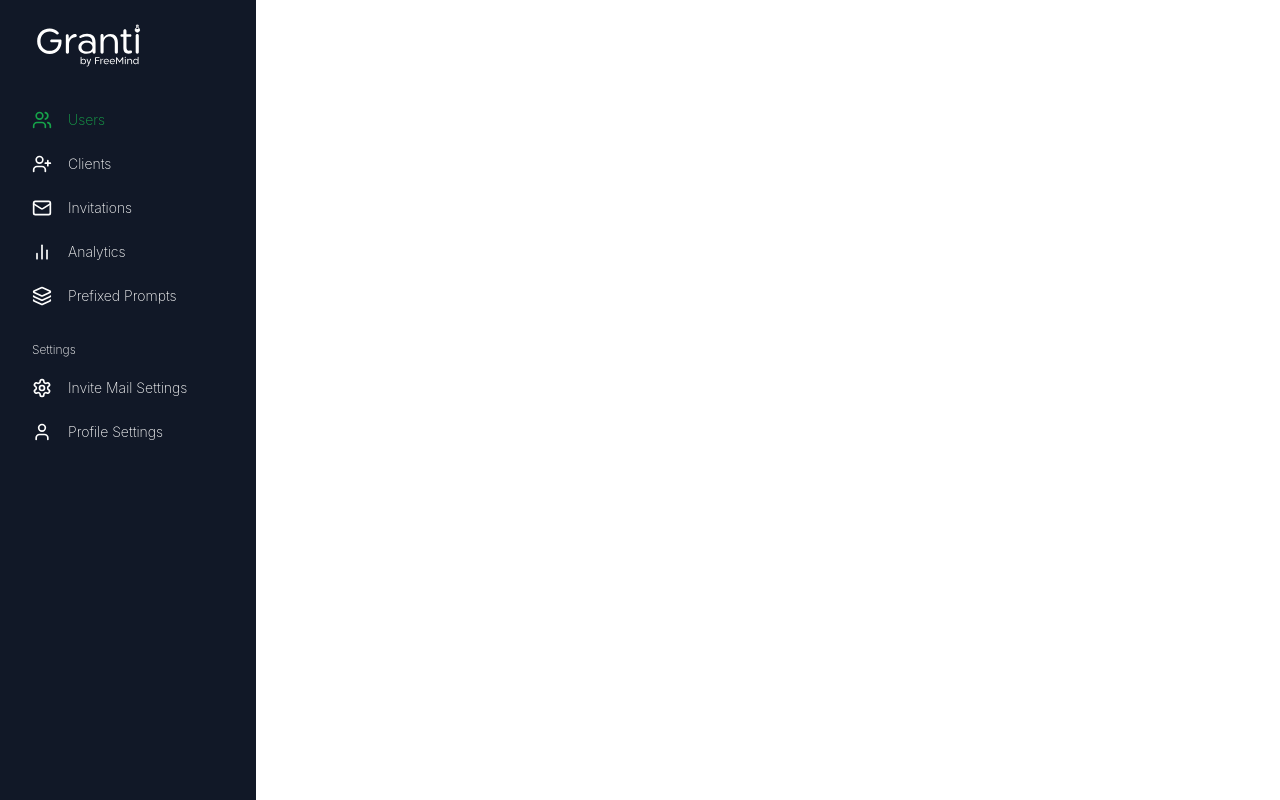
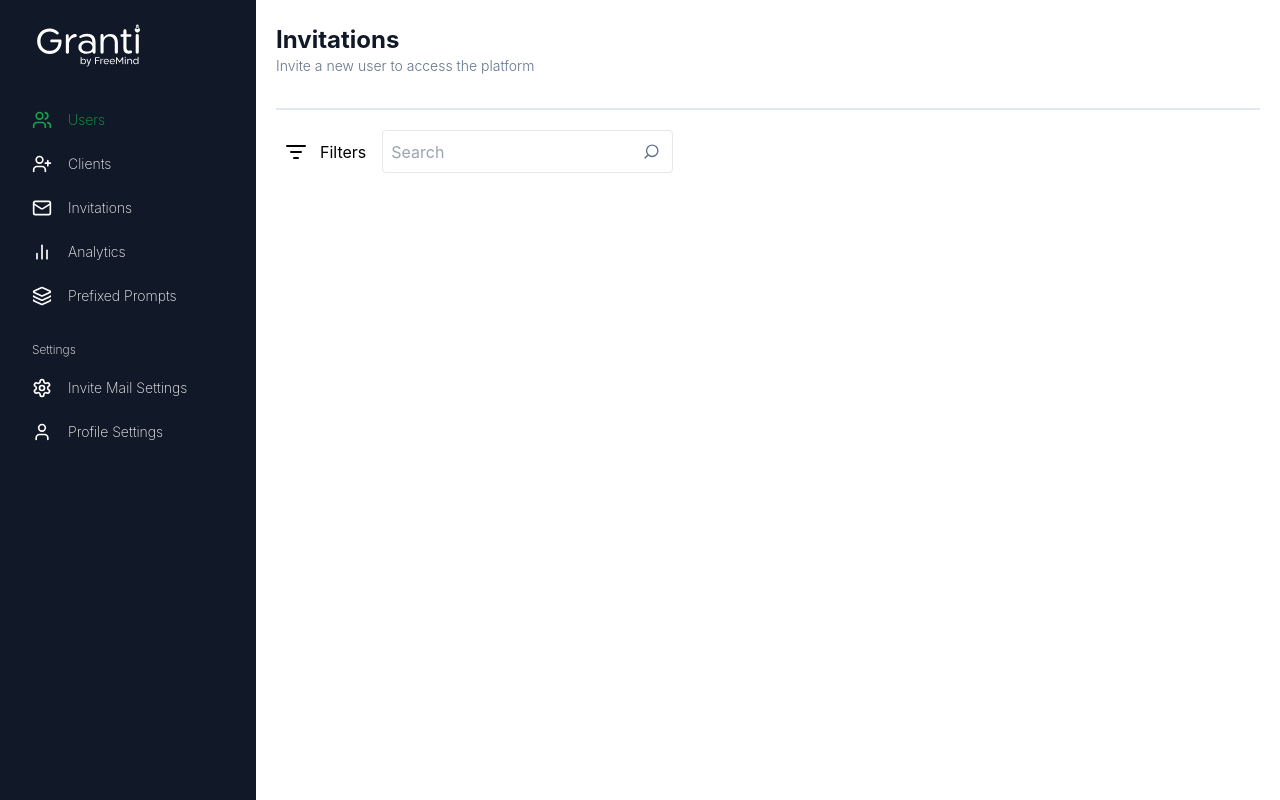
Before and after one commit to littlegod20/Freemind, a React (Vite) app: page /invitations in a window 1280 px wide. Built offline with nearby package versions, Linux system fonts and the light colour scheme.

Commit message:
started work on invitations page

```diff
--- a/src/components/Header.tsx
+++ b/src/components/Header.tsx
@@ -1,20 +1,17 @@
-
-interface HeaderTypes{
-  title:string;
-  description:string;
+interface HeaderTypes {
+  title: string;
+  description: string;
 }
 
-const Header:React.FC<HeaderTypes> = ({title, description}) => {
+const Header: React.FC<HeaderTypes> = ({ title, description }) => {
   return (
     <>
       <header className=" border-slate-200 border-b-2 pb-8  w-full">
-        <h4 className="text-dark-blue">{title}</h4>
-        <p className="font-light text-sm text-slate-500">
-          {description}
-        </p>
+        <h4 className="text-dark-blue">{title.capitalize()}</h4>
+        <p className="font-light text-sm text-slate-500">{description}</p>
       </header>
     </>
   );
-}
+};
 
-export default Header
+export default Header;
--- /dev/null
+++ b/src/components/widgets/FilterCalendar.tsx
@@ -0,0 +1,25 @@
+import { Calendar } from "lucide-react";
+import Input from "../Input";
+
+const FilterCalendar = () => {
+  return (
+    <>
+      <div className="flex flex-col items-start gap-2 md:gap-0 md:flex-row pt-2">
+        <Input
+          placeholder="From"
+          Icon={Calendar}
+          onChange={(e) => console.log(e.target.value)}
+          className={{ container: "rounded md:rounded-r-none rounded-l" }}
+        />
+        <Input
+          placeholder="To"
+          Icon={Calendar}
+          onChange={(e) => console.log(e.target.value)}
+          className={{ container: "rounded md:rounded-l-none rounded-r" }}
+        />
+      </div>
+    </>
+  );
+};
+
+export default FilterCalendar;
--- /dev/null
+++ b/src/components/widgets/FilterSearch.tsx
@@ -0,0 +1,23 @@
+import { Search } from "lucide-react";
+import FilterLabel from "../FilterLabel";
+import Input from "../Input";
+
+
+const FilterSearch = () => {
+  return (
+    <>
+      <div className="flex items-center gap-2">
+        <FilterLabel />
+        <Input
+          placeholder="Search"
+          onChange={(e) => console.log(e.target.value)}
+          Icon={Search}
+          rotate={true}
+          className={{ container: "rounded" }}
+        />
+      </div>
+    </>
+  );
+}
+
+export default FilterSearch
--- a/src/components/widgets/UserFilter.tsx
+++ b/src/components/widgets/UserFilter.tsx
@@ -1,34 +1,11 @@
-import { Calendar, Search } from "lucide-react";
-import FilterLabel from "../FilterLabel";
-import Input from "../Input";
+import FilterCalendar from "./FilterCalendar";
+import FilterSearch from "./FilterSearch";
 
 const UserFilter = () => {
   return (
     <>
-      <div className="flex items-center gap-2">
-        <FilterLabel />
-        <Input
-          placeholder="Search"
-          onChange={(e) => console.log(e.target.value)}
-          Icon={Search}
-          rotate={true}
-          className={{ container: "rounded" }}
-        />
-      </div>
-      <div className="flex flex-col items-start gap-2 md:gap-0 md:flex-row pt-2">
-        <Input
-          placeholder="From"
-          Icon={Calendar}
-          onChange={(e) => console.log(e.target.value)}
-          className={{ container: "rounded md:rounded-r-none rounded-l" }}
-        />
-        <Input
-          placeholder="To"
-          Icon={Calendar}
-          onChange={(e) => console.log(e.target.value)}
-          className={{ container: "rounded md:rounded-l-none rounded-r" }}
-        />
-      </div>
+      <FilterSearch />
+      <FilterCalendar />
     </>
   );
 };
--- a/src/pages/Invitations.tsx
+++ b/src/pages/Invitations.tsx
@@ -1,11 +1,19 @@
+import Header from "../components/Header";
+import FilterSearch from "../components/widgets/FilterSearch";
+
 const Invitations = () => {
   return (
-    <main>
-      <section>
+    <main className="w-full">
+      <Header
+        title="invitations"
+        description="Invite a new user to access the platform"
+      />
 
+      <section className="pt-5">
+        <FilterSearch />
       </section>
     </main>
-  )
+  );
 };
 
 export default Invitations;
--- a/src/pages/Users.tsx
+++ b/src/pages/Users.tsx
@@ -6,9 +6,9 @@ import { usersDetails, usersTitles } from "../utils/constants";
 
 const Users = () => {
   return (
-    <main className="flex-grow w-full">
+    <main className="w-full">
       <Header
-        title="Users"
+        title="users"
         description="Manage all users you have invited to the platform."
       />
       <section className="pt-5 flex flex-col md:flex-row sm:justify-between">
```
